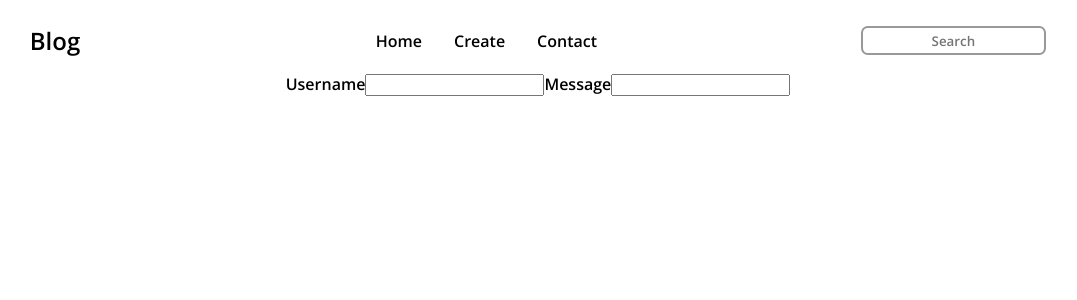
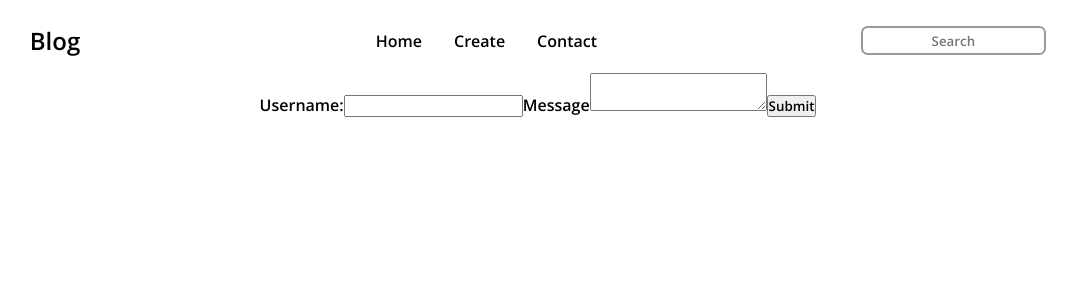
Before and after one commit to Nicolaas0/mini-micro-blog, a React (Create React App) app: page /create in a window 1280 px wide. Shown: the top 300 px of the page, without its empty margins (102-1179 px from the left). Built offline with nearby package versions, Linux system fonts and the light colour scheme; a web font is replaced by a local one.

Commit message:
create a post request to post the blog

```diff
--- a/src/Create.js
+++ b/src/Create.js
@@ -1,14 +1,67 @@
-import React from 'react';
+import React, { useEffect, useState } from "react";
 
 const Create = () => {
-    return (<div>
-        <div className="create">
-            <label htmlFor="">Username</label>
-            <input type="text" name='uname' />
-            <label htmlFor="">Message</label>
-            <input type="text" name='mes'/>
-        </div>
-    </div> );
-}
+  const [username, setUsername] = useState("");
+  const [message, setMessage] = useState("");
+  const [like, setLike] = useState("");
+  const [isPending, setIsPending] = useState(false);
+  let l = Math.floor(Math.random() * 10);
+
+  const likeGen = () => {
+    setLike(l);
+  };
+
+  const fixUname = (u) => {
+    return '@'+u;
+  };
+
+  const handleSubmit = (e) => {
+    e.preventDefault();
+    let v = { username, message, like };
+    const un = fixUname(v.username);
+    v.username = un;
+
+    setIsPending(true);
+
+    fetch("http://localhost:8000/blogs", {
+      method: "POST",
+      headers: { "Content-Type": "application/json" },
+      body: JSON.stringify(v),
+    }).then(() => {
+      setIsPending(false);
+    });
+  };
+
+  useEffect(() => {
+    //add dependencies for l so it didnt create infinite loop
+  }, [l]);
+
+  return (
+    <div>
+      <div className="create">
+        <form onSubmit={handleSubmit}
+        >
+          <label>Username:</label>
+          <input
+            type="text"
+            required
+            value={username}
+            onChange={(e) => {
+              setUsername(e.target.value);
+            }}
+          />
+          <label>Message</label>
+          <textarea
+            required
+            value={message}
+            onChange={(e) => setMessage(e.target.value)}
+          ></textarea>
+          {!isPending && <button onClick={likeGen}>Submit</button>}
+          {isPending && <button onClick={likeGen}>Adding...</button>}
+        </form>
+      </div>
+    </div>
+  );
+};
 
 export default Create;
```
